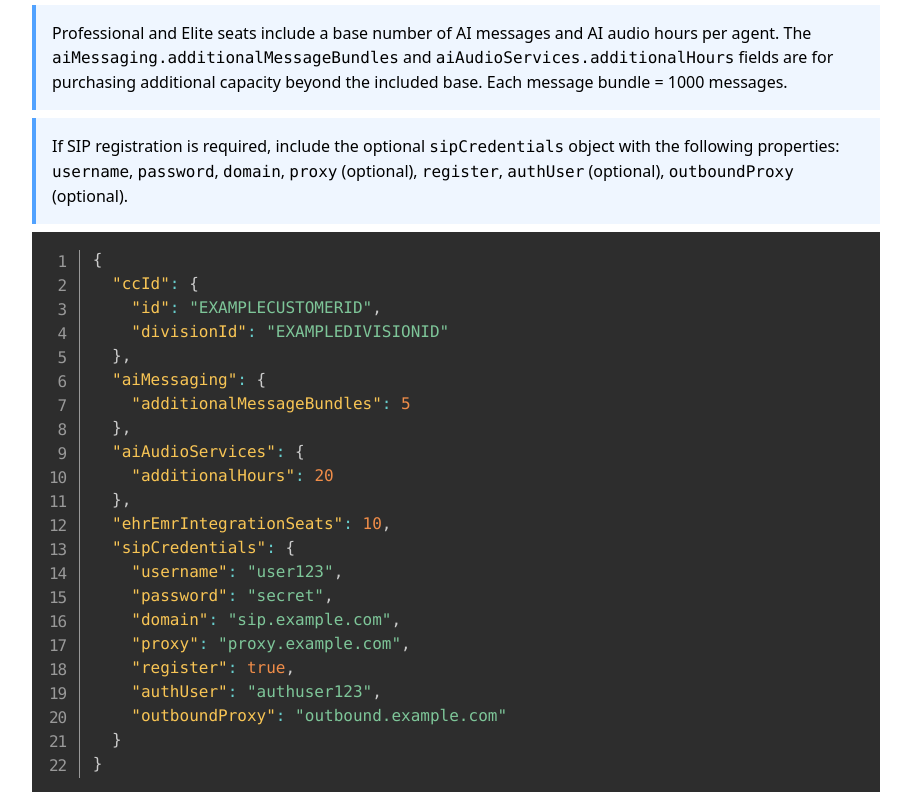
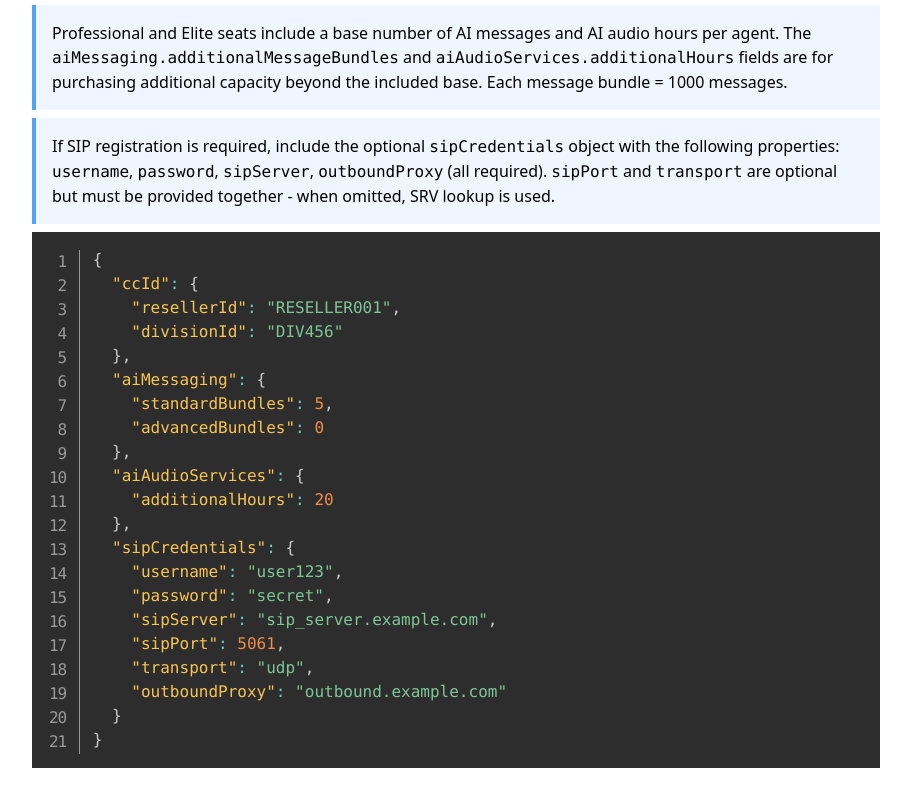
Before and after one commit to ximasoftware/ccaas-provisioning-api, a plain HTML site: page authentication.html in a window 1280 px wide. Shown: the part 6260-7060 px from the top of the page, without its empty margins (184-1095 px from the left). Drawn offline with nearby package versions, Linux system fonts and the light colour scheme.

Commit message:
Made sipPort and transport optional and will use SRV lookup if they are not present.

```diff
--- a/authentication.html
+++ b/authentication.html
@@ -486,27 +486,26 @@ else:
           <p>Professional and Elite seats include a base number of AI messages and AI audio hours per agent. The <code>aiMessaging.additionalMessageBundles</code> and <code>aiAudioServices.additionalHours</code> fields are for purchasing additional capacity beyond the included base. Each message bundle = 1000 messages.</p>
         </div>
         <div class="bg-blue-50 border-l-4 border-blue-400 p-4 mt-2">
-          <p>If SIP registration is required, include the optional <code>sipCredentials</code> object with the following properties: <code>username</code>, <code>password</code>, <code>domain</code>, <code>proxy</code> (optional), <code>register</code>, <code>authUser</code> (optional), <code>outboundProxy</code> (optional).</p>
+          <p>If SIP registration is required, include the optional <code>sipCredentials</code> object with the following properties: <code>username</code>, <code>password</code>, <code>sipServer</code>, <code>outboundProxy</code> (all required). <code>sipPort</code> and <code>transport</code> are optional but must be provided together - when omitted, SRV lookup is used.</p>
         </div>
         <pre class="line-numbers language-json"><code>{
   "ccId": {
-    "id": "EXAMPLECUSTOMERID",
-    "divisionId": "EXAMPLEDIVISIONID"
+    "resellerId": "RESELLER001",
+    "divisionId": "DIV456"
   },
   "aiMessaging": {
-    "additionalMessageBundles": 5
+    "standardBundles": 5,
+    "advancedBundles": 0
   },
   "aiAudioServices": {
     "additionalHours": 20
   },
-  "ehrEmrIntegrationSeats": 10,
   "sipCredentials": {
     "username": "user123",
     "password": "secret",
-    "domain": "sip.example.com",
-    "proxy": "proxy.example.com",
-    "register": true,
-    "authUser": "authuser123",
+    "sipServer": "sip_server.example.com",
+    "sipPort": 5061,
+    "transport": "udp",
     "outboundProxy": "outbound.example.com"
   }
 }</code></pre>
```
Also changed, not shown: code-examples.html (+6 -6 lines), licensing.html (+1 -1 lines), 3 other files.
